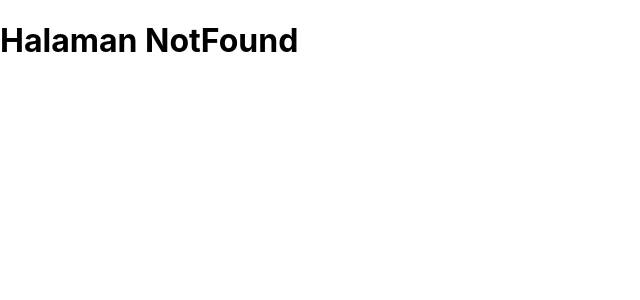
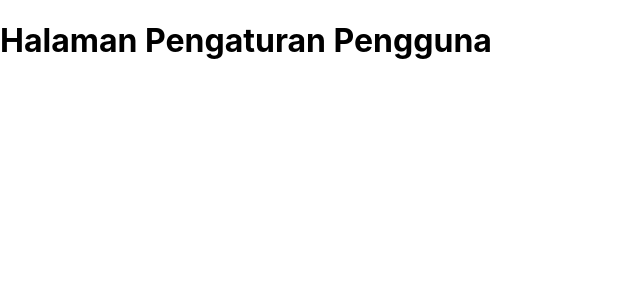
Before and after one commit to wildenali/aplikasiposwilden, a React (Create React App) app: page /pengaturan/pengguna in a window 1280 px wide. Shown: the top 300 px of the page, without its empty margins (0-640 px from the left). Built offline with nearby package versions, Linux system fonts and the light colour scheme.

Commit message:
Private Page, pengaturan pengguna dan user page

```diff
--- a/src/App.js
+++ b/src/App.js
@@ -5,6 +5,7 @@ import Login from './pages/login';
 import Registrasi from './pages/registrasi';
 import LupaPassword from './pages/lupa-password';
 import NotFound from './pages/404';
+import Private from './pages/private';
 
 
 
@@ -12,6 +13,7 @@ function App() {
   return (
     <Router>
       <Switch>
+        <Route path="/pengaturan" component={Private} />
         <Route path="/login" component={Login} />
         <Route path="/registrasi" component={Registrasi} />
         <Route path="/lupa-password" component={LupaPassword} />
--- /dev/null
+++ b/src/pages/private/index.js
@@ -0,0 +1,16 @@
+import React from 'react'
+import { Switch, Route } from 'react-router-dom'
+
+// komponen halaman private
+import Pengaturan from './pengaturan'
+
+
+function Private() {
+  return (
+    <Switch>
+      <Route path="/pengaturan" component={Pengaturan} />
+    </Switch>
+  )
+}
+
+export default Private
--- /dev/null
+++ b/src/pages/private/pengaturan/index.js
@@ -0,0 +1,22 @@
+import React from 'react'
+import { Switch, Route, Redirect } from 'react-router-dom';
+
+// komponen halaman pengguna
+import Pengguna from './pengguna';
+import Toko from './toko';
+
+
+function Pengaturan() {
+  return (
+    <Switch>
+      <Route path="/pengaturan/pengguna" component={Pengguna} />
+      <Route path="/pengaturan/toko" component={Toko} />
+
+      {/* Ini untuk mencegah jika ada org yg mau masuk ke /pengguna/apapunitugajelasasalaja nah
+      bisa langsung di redirect ke sini, biar ga aneh2 si user/testerjahil nya */}
+      <Redirect to="/pengaturan/pengguna" />
+    </Switch>
+  )
+}
+
+export default Pengaturan;
--- /dev/null
+++ b/src/pages/private/pengaturan/pengguna.js
@@ -0,0 +1,7 @@
+import React from 'react'
+
+function Pengguna() {
+  return <h1>Halaman Pengaturan Pengguna</h1>
+}
+
+export default Pengguna;
--- /dev/null
+++ b/src/pages/private/pengaturan/toko.js
@@ -0,0 +1,7 @@
+import React from 'react'
+
+function Toko() {
+  return <h1>Halaman Pengaturan Toko</h1>
+}
+
+export default Toko;
```
